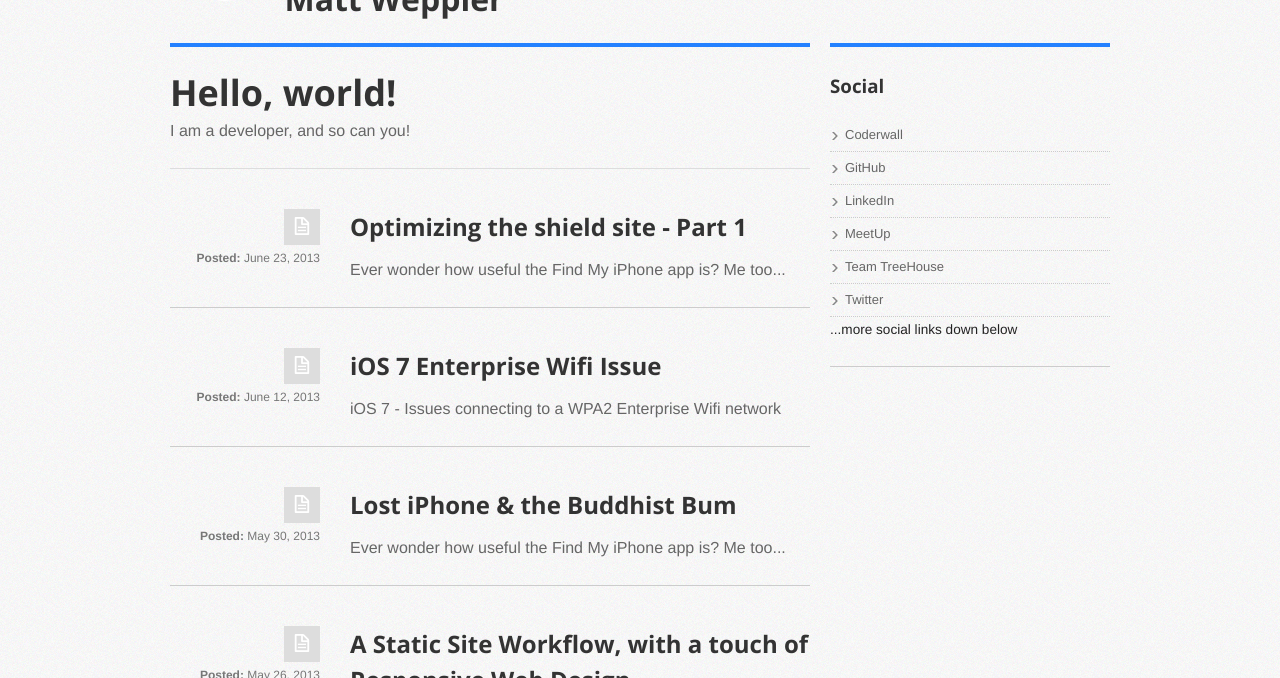
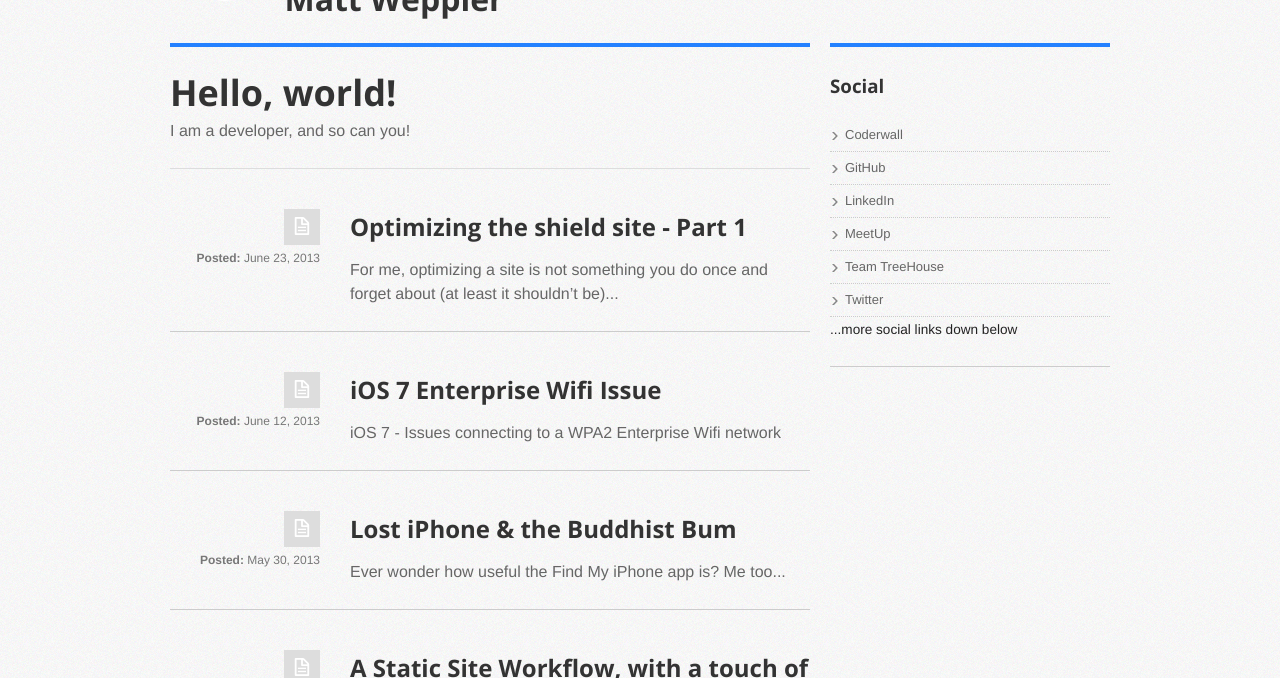
Before and after one commit to mweppler/mweppler.github.com, a Jekyll site: the page built from index.html, in a window 1280 px wide and 900 px high, cut to the strip 222-900 px from the top of the window. Built offline with Jekyll 4.4.1, drawn with Linux system fonts in a browser that asks for light colours; nearby versions of some CDN libraries.

Commit message:
forgot to update preview & meta info

```diff
--- a/_posts/2013-06-23-optimizing-shield-part-1.html
+++ b/_posts/2013-06-23-optimizing-shield-part-1.html
@@ -1,9 +1,9 @@
 ---
 layout: post
-meta-description:
-meta-keywords:
+meta-description: Site optimization part 1 images... Image optimization with pngcrush, sprites via compass...
+meta-keywords: image optimization, sprite, sprites, compass, sass, pngcrush
 preview: |
-  Ever wonder how useful the Find My iPhone app is? Me too...
+  For me, optimizing a site is not something you do once and forget about (at least it shouldn’t be)...
 title: Optimizing the shield site - Part 1
 ---
 <h1 class="entry-title">Optimizing the shield site - Part 1</h1>
```
